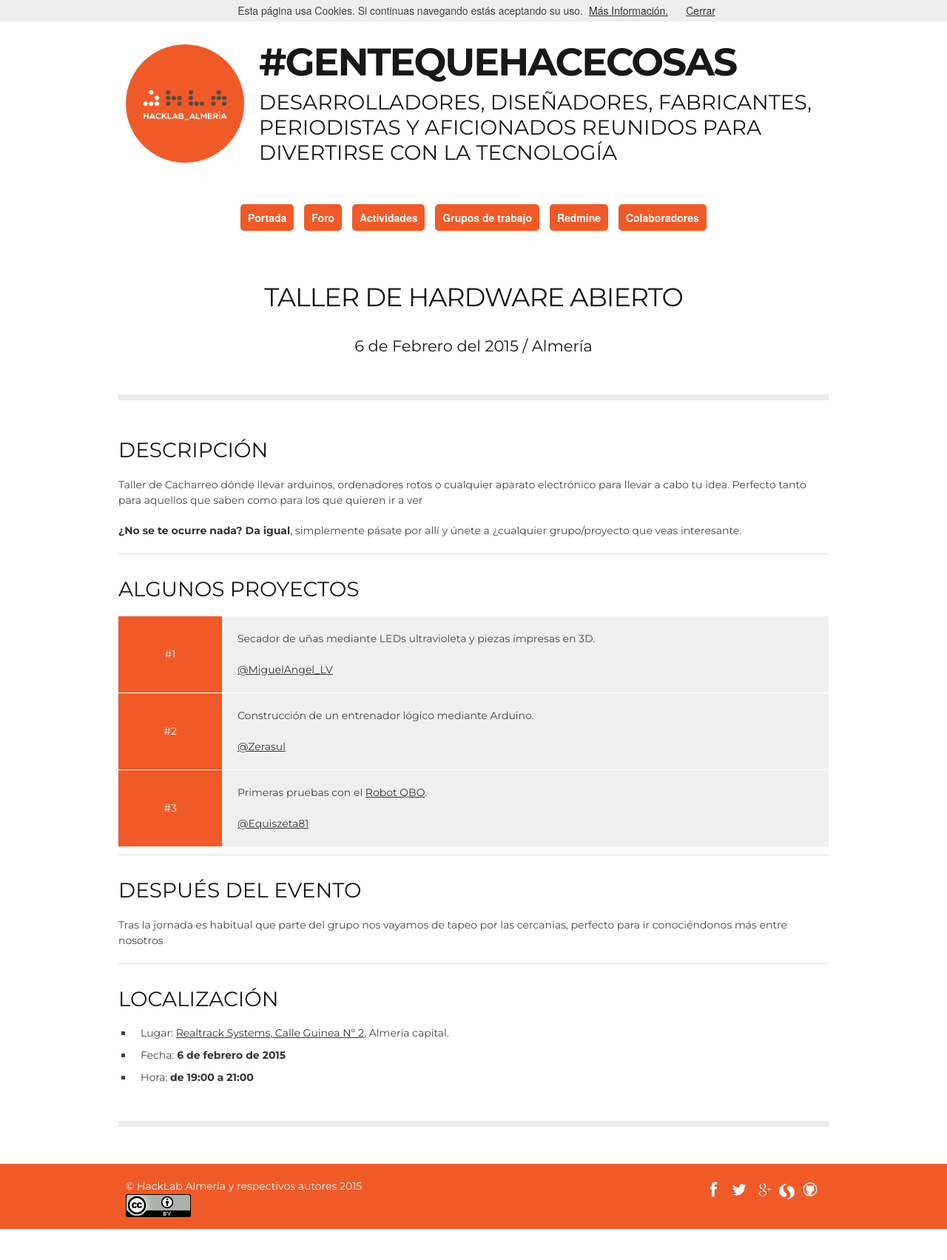
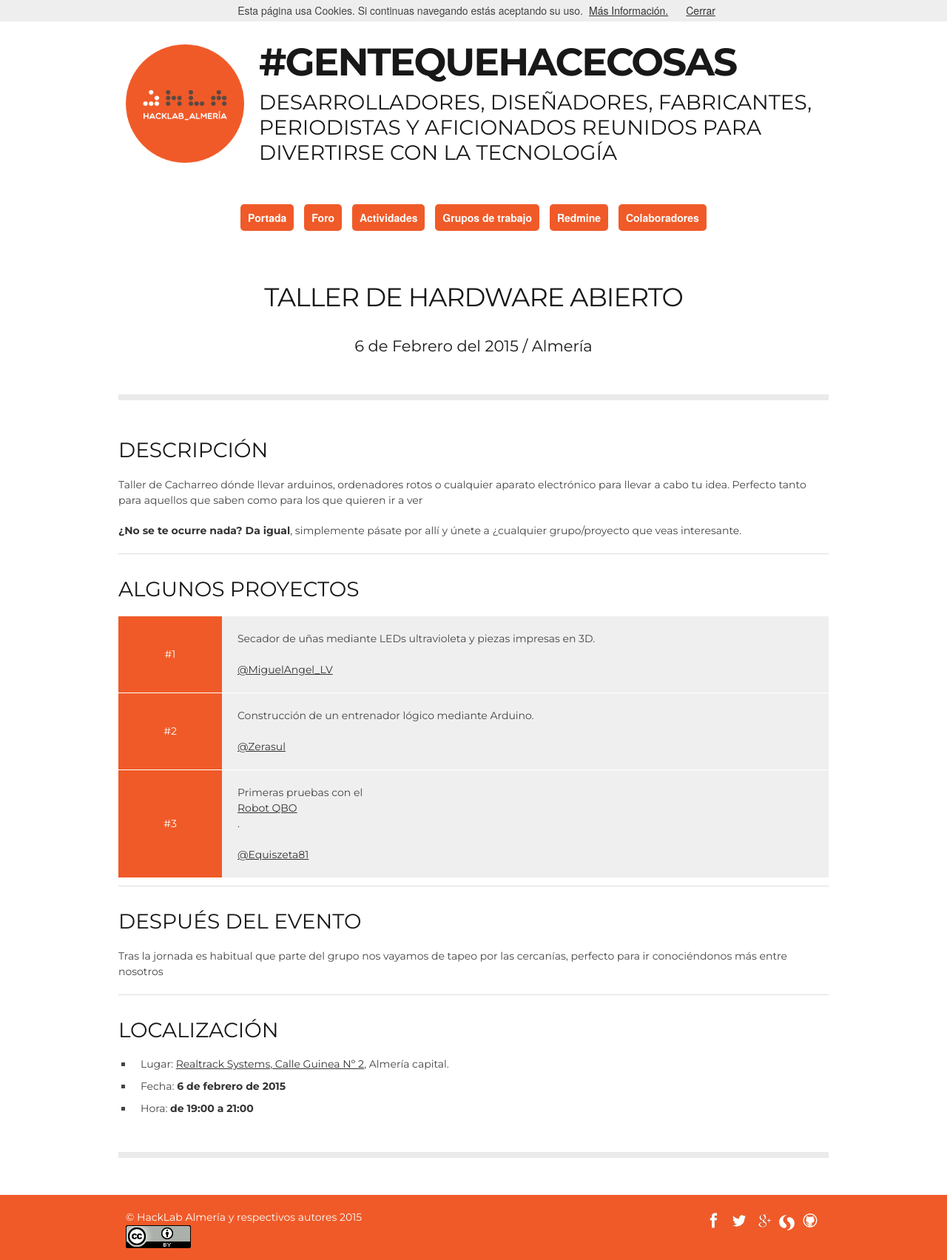
Before and after one commit to HackLab-Almeria/hacklab-almeria.github.io, a Jekyll site: the page built from _posts/2015-02-06-taller-de-hardware-abierto.md, in a window 1280 px wide. Shown: the whole page at 74% size. Built offline with Jekyll 4.4.1, drawn with Linux system fonts in a browser that asks for light colours; a script that is not in the unit is left out; comment, search, counter and statistics services are not loaded; before the commit the page ends 1661 px from its top, so only the background shows below that.

Commit message:
En negrita ya no es "bloque", lo es un enlace

```diff
--- a/css/docs.css
+++ b/css/docs.css
@@ -184,7 +184,7 @@
         border-right: 0;
 	}
 
-	table strong {
+	table a {
 		display: block;
 	}
 
```
